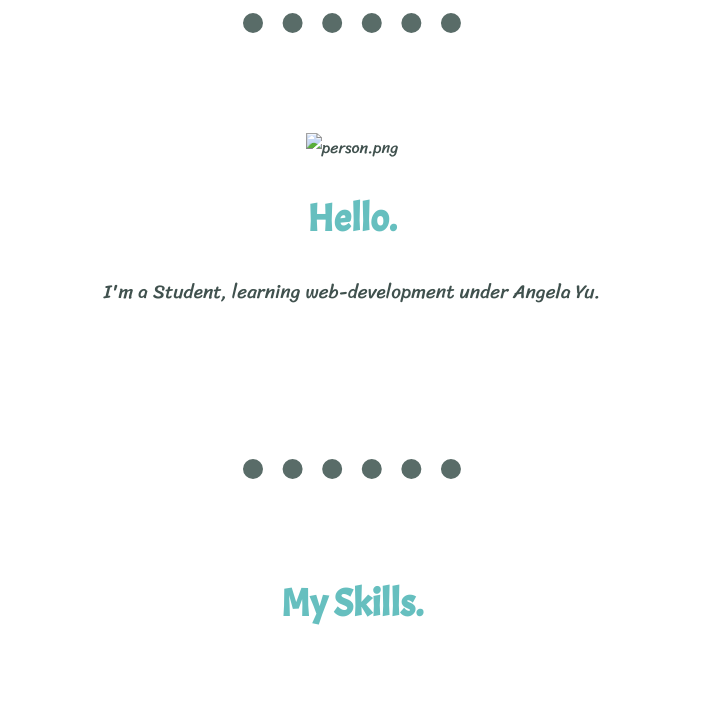
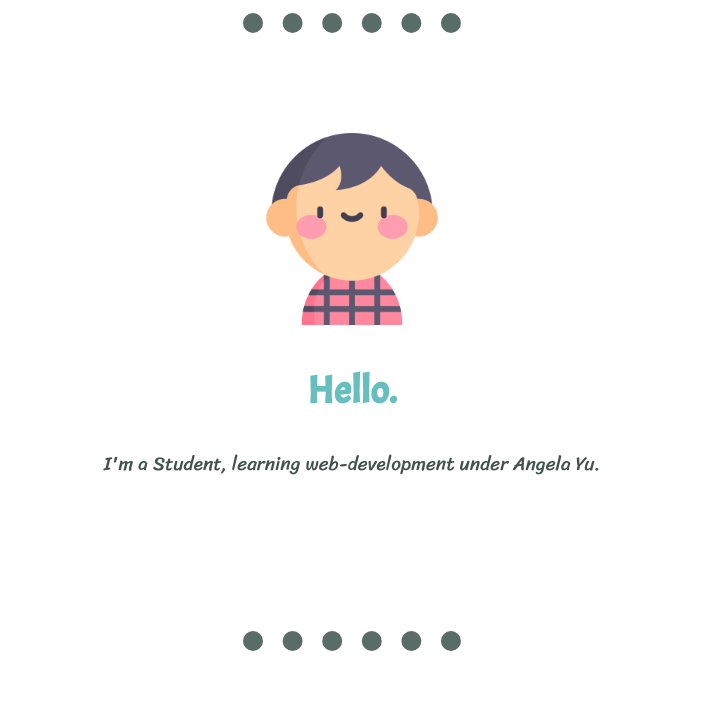
Before and after one commit to Shubhampatel001/site, a plain HTML site: page index.html in a window 1280 px wide. Shown: the part 980-1686 px from the top of the page, without its empty margins (288-989 px from the left). Drawn offline with Linux system fonts and the light colour scheme.

Commit message:
Update index.html

```diff
--- a/index.html
+++ b/index.html
@@ -27,7 +27,7 @@
   <div class="middle-container">
 
     <div class="profile">
-      <img class="person" src="images/person.png" alt="person.png">
+      <img class="person" src="person.png" alt="person.png">
       <h2>Hello.</h2>
       <p>I'm a Student, learning web-development under Angela Yu.</p>
     </div>
```
